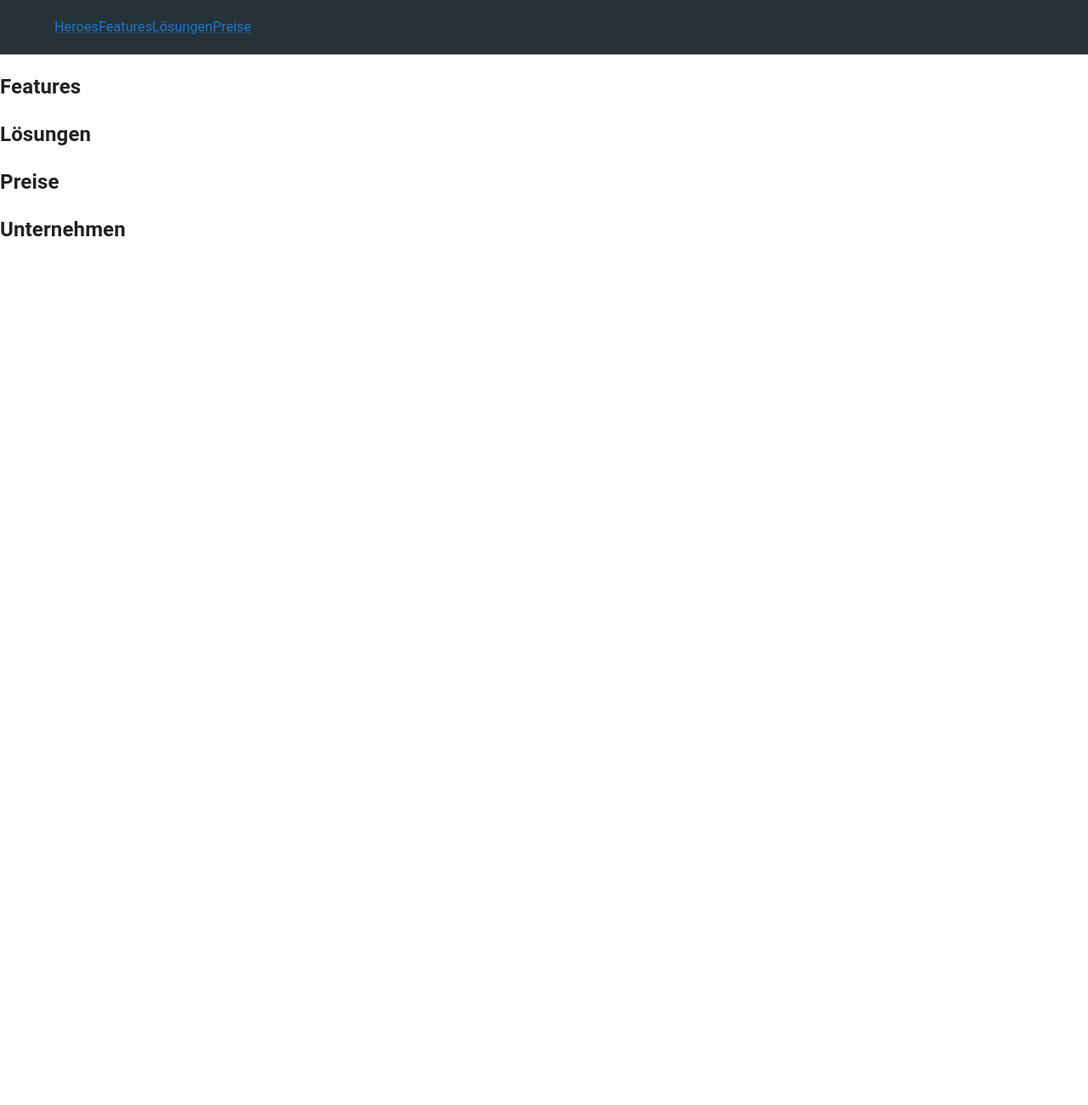
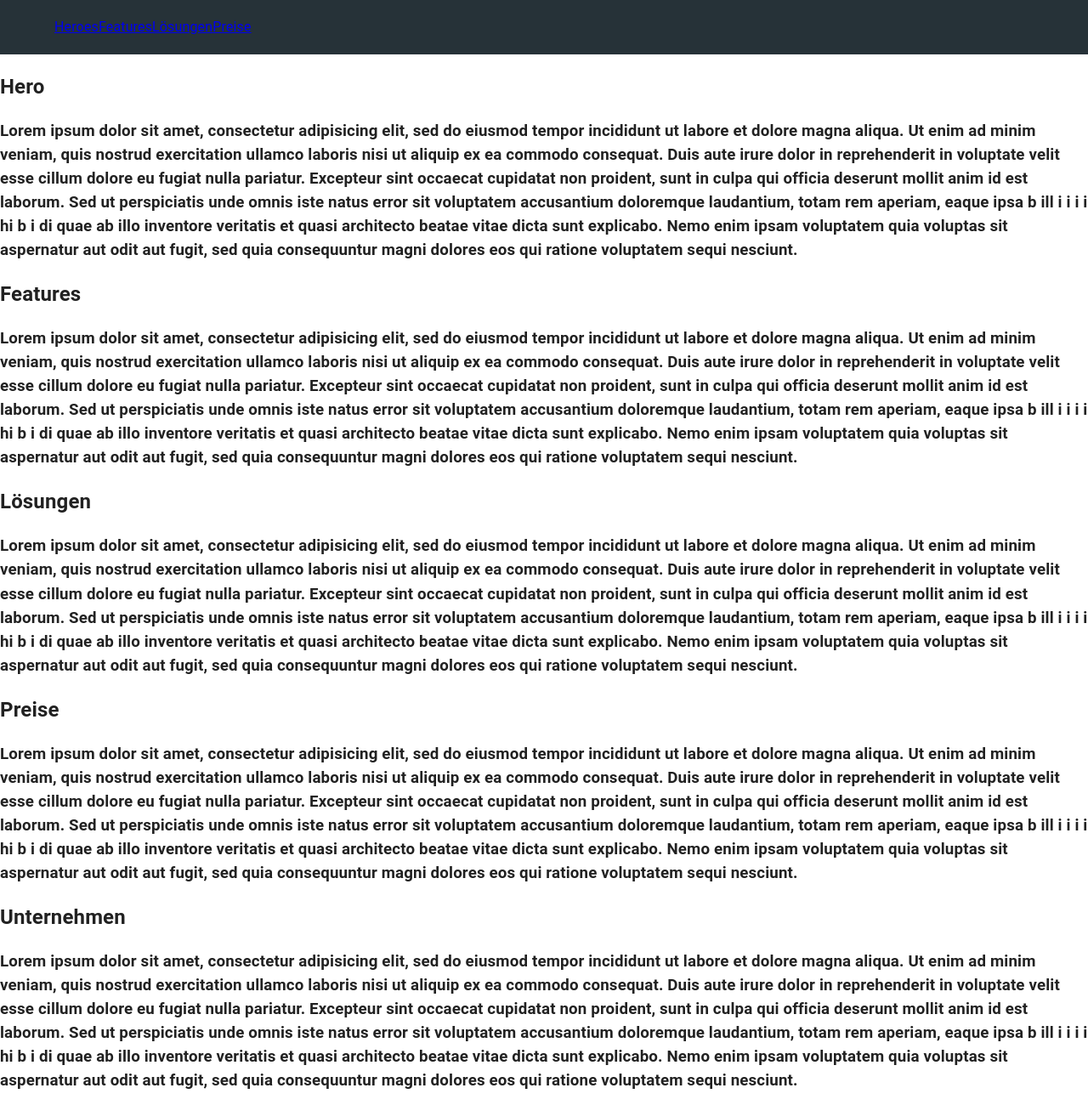
Before and after one commit to dugen/bottomup, a Gatsby site: page / in a window 1280 px wide. Shown: the whole page at 85% size. Before the commit the page ends 800 px from the top, so only its background shows below. Built offline with nearby package versions, Linux system fonts and the light colour scheme; Gatsby itself is replaced by a stand-in of ours.

Commit message:
navbar + 4x h2

```diff
--- a/src/components/NavBar/MobileNavigation.js
+++ /dev/null
@@ -1,32 +0,0 @@
-import * as React from "react";
-import NavLinks from "./NavLinks";
-import classes from "./nav.module.css"
-import {CgMenuRound} from "react-icons/cg"
-import {CgCloseO} from "react-icons/cg";
-import {useState} from "react";
-
-const MobileNavigation =() =>{
-
-    const [open, setOpen]=useState(false);
-
-    const hamburgerIcon=<CgMenuRound
-        className={classes.Hamburger}
-        size="40px" color="white"
-        onClick={()=> setOpen(!open)}
-    />
-
-    const closeIcon=<CgCloseO
-        className={classes.Hamburger}
-        size="40px" color="white"
-        onClick={()=> setOpen(!open)}
-    />
-
-    return(
-        <nav className={classes.MobileNavigation}>
-            {open? closeIcon: hamburgerIcon}
-            {open&&<NavLinks/>}
-        </nav>
-);
-
-}
-export default MobileNavigation;
--- a/src/components/NavBar/NavBar.js
+++ b/src/components/NavBar/NavBar.js
@@ -1,14 +1,12 @@
 import * as React from 'react';
 import Navigation from "./Navigation";
-import MobileNavigation from "./MobileNavigation";
-import classes from './nav.module.css'
 import AppBar from "@mui/material/AppBar";
 import CssBaseline from "@mui/material/CssBaseline";
 import Toolbar from "@mui/material/Toolbar";
 
 function NavBar() {
     return (
-        <div className={classes.NavBar}>
+        <div>
             <CssBaseline />
             <AppBar
                 style={{ background: '#263238' }}
@@ -18,7 +16,6 @@ function NavBar() {
             >
                 <Toolbar sx={{ flexWrap: 'wrap' }}>
             <Navigation/>
-            <MobileNavigation/>
                 </Toolbar>
             </AppBar>
         </div>
--- a/src/components/NavBar/NavLinks.js
+++ b/src/components/NavBar/NavLinks.js
@@ -1,19 +1,19 @@
-import Link from "@mui/material/Link";
+import { Link } from "gatsby";
 import * as React from "react";
 
 export default function NavLinks(){
     return(
                 <ul>
-                    <Link className="navbar-item" to="/#heroes">
+                    <Link  to="/#hero">
                         Heroes
                     </Link>
-                    <Link className="navbar-item" to="/#features">
+                    <Link to="/#features">
                         Features
                     </Link>
-                    <Link className="navbar-item" to="/#lösungen">
+                    <Link to="/#lösungen">
                         Lösungen
                     </Link>
-                    <Link className="navbar-item" to="/#preise">
+                    <Link to="/#preise">
                         Preise
                     </Link>
                 </ul>
--- a/src/components/NavBar/Navigation.js
+++ b/src/components/NavBar/Navigation.js
@@ -1,11 +1,10 @@
 import * as React from "react";
 import NavLinks from "./NavLinks";
 
-import classes from "./nav.module.css"
 
 const Navigation =() =>{
     return(
-        <nav className={classes.Navigation}>
+        <nav>
             <NavLinks/>
         </nav>
     );
--- a/src/components/NavBar/nav.module.css
+++ /dev/null
@@ -1,32 +0,0 @@
-
-.NavBar .MobileNavigation{
-    display: none;
-}
-
-@media (max-width: 750px) {
-
-    .NavBar .Navigation {
-        display: none;
-    }
-    .NavBar .MobileNavigation{
-        display: flex;
-        align-items: center;
-    }
-
-    .NavBar .MobileNavigation .Hamburger{
-        position: absolute;
-        right: 5%;
-        cursor: pointer;
-    }
-
-    .NavBar ul{
-        display: flex;
-        flex-direction: column;
-        position: absolute;
-        top: 40px;
-        right: 0;
-        background: #263238;
-        padding: 20px;
-        text-overflow: ellipsis;
-    }
-}
--- a/src/pages/index.js
+++ b/src/pages/index.js
@@ -4,10 +4,86 @@ export default function Home() {
   return(
   <div>
     <Navbar/>
+    <h2 id="hero" >Hero</h2>
+    <h3>Lorem ipsum dolor sit amet, consectetur adipisicing elit, sed do
+      eiusmod tempor incididunt ut labore et dolore magna aliqua. Ut enim
+      ad minim veniam, quis nostrud exercitation ullamco laboris nisi ut
+      aliquip ex ea commodo consequat. Duis aute irure dolor in
+      reprehenderit in voluptate velit esse cillum dolore eu fugiat nulla
+      pariatur. Excepteur sint occaecat cupidatat non proident, sunt in culpa
+      qui officia deserunt mollit anim id est laborum.
+      Sed ut perspiciatis unde omnis iste natus error sit voluptatem
+      accusantium doloremque laudantium, totam rem aperiam, eaque ipsa
+      b ill i i i i hi b i di
+      quae ab illo inventore veritatis et quasi architecto beatae vitae dicta
+      sunt explicabo. Nemo enim ipsam voluptatem quia voluptas sit
+      aspernatur aut odit aut fugit, sed quia consequuntur magni dolores eos
+      qui ratione voluptatem sequi nesciunt.
+    </h3>
     <h2 id="features" >Features</h2>
-    <h2 id="lögungen" >Lösungen</h2>
+    <h3>Lorem ipsum dolor sit amet, consectetur adipisicing elit, sed do
+      eiusmod tempor incididunt ut labore et dolore magna aliqua. Ut enim
+      ad minim veniam, quis nostrud exercitation ullamco laboris nisi ut
+      aliquip ex ea commodo consequat. Duis aute irure dolor in
+      reprehenderit in voluptate velit esse cillum dolore eu fugiat nulla
+      pariatur. Excepteur sint occaecat cupidatat non proident, sunt in culpa
+      qui officia deserunt mollit anim id est laborum.
+      Sed ut perspiciatis unde omnis iste natus error sit voluptatem
+      accusantium doloremque laudantium, totam rem aperiam, eaque ipsa
+      b ill i i i i hi b i di
+      quae ab illo inventore veritatis et quasi architecto beatae vitae dicta
+      sunt explicabo. Nemo enim ipsam voluptatem quia voluptas sit
+      aspernatur aut odit aut fugit, sed quia consequuntur magni dolores eos
+      qui ratione voluptatem sequi nesciunt.
+    </h3>
+    <h2 id="lösungen" >Lösungen</h2>
+    <h3>Lorem ipsum dolor sit amet, consectetur adipisicing elit, sed do
+      eiusmod tempor incididunt ut labore et dolore magna aliqua. Ut enim
+      ad minim veniam, quis nostrud exercitation ullamco laboris nisi ut
+      aliquip ex ea commodo consequat. Duis aute irure dolor in
+      reprehenderit in voluptate velit esse cillum dolore eu fugiat nulla
+      pariatur. Excepteur sint occaecat cupidatat non proident, sunt in culpa
+      qui officia deserunt mollit anim id est laborum.
+      Sed ut perspiciatis unde omnis iste natus error sit voluptatem
+      accusantium doloremque laudantium, totam rem aperiam, eaque ipsa
+      b ill i i i i hi b i di
+      quae ab illo inventore veritatis et quasi architecto beatae vitae dicta
+      sunt explicabo. Nemo enim ipsam voluptatem quia voluptas sit
+      aspernatur aut odit aut fugit, sed quia consequuntur magni dolores eos
+      qui ratione voluptatem sequi nesciunt.
+    </h3>
     <h2 id="preise" >Preise</h2>
+    <h3>Lorem ipsum dolor sit amet, consectetur adipisicing elit, sed do
+      eiusmod tempor incididunt ut labore et dolore magna aliqua. Ut enim
+      ad minim veniam, quis nostrud exercitation ullamco laboris nisi ut
+      aliquip ex ea commodo consequat. Duis aute irure dolor in
+      reprehenderit in voluptate velit esse cillum dolore eu fugiat nulla
+      pariatur. Excepteur sint occaecat cupidatat non proident, sunt in culpa
+      qui officia deserunt mollit anim id est laborum.
+      Sed ut perspiciatis unde omnis iste natus error sit voluptatem
+      accusantium doloremque laudantium, totam rem aperiam, eaque ipsa
+      b ill i i i i hi b i di
+      quae ab illo inventore veritatis et quasi architecto beatae vitae dicta
+      sunt explicabo. Nemo enim ipsam voluptatem quia voluptas sit
+      aspernatur aut odit aut fugit, sed quia consequuntur magni dolores eos
+      qui ratione voluptatem sequi nesciunt.
+    </h3>
     <h2 id="unternehmen" >Unternehmen</h2>
+    <h3>Lorem ipsum dolor sit amet, consectetur adipisicing elit, sed do
+      eiusmod tempor incididunt ut labore et dolore magna aliqua. Ut enim
+      ad minim veniam, quis nostrud exercitation ullamco laboris nisi ut
+      aliquip ex ea commodo consequat. Duis aute irure dolor in
+      reprehenderit in voluptate velit esse cillum dolore eu fugiat nulla
+      pariatur. Excepteur sint occaecat cupidatat non proident, sunt in culpa
+      qui officia deserunt mollit anim id est laborum.
+      Sed ut perspiciatis unde omnis iste natus error sit voluptatem
+      accusantium doloremque laudantium, totam rem aperiam, eaque ipsa
+      b ill i i i i hi b i di
+      quae ab illo inventore veritatis et quasi architecto beatae vitae dicta
+      sunt explicabo. Nemo enim ipsam voluptatem quia voluptas sit
+      aspernatur aut odit aut fugit, sed quia consequuntur magni dolores eos
+      qui ratione voluptatem sequi nesciunt.
+    </h3>
   </div>
   )
     }
```
